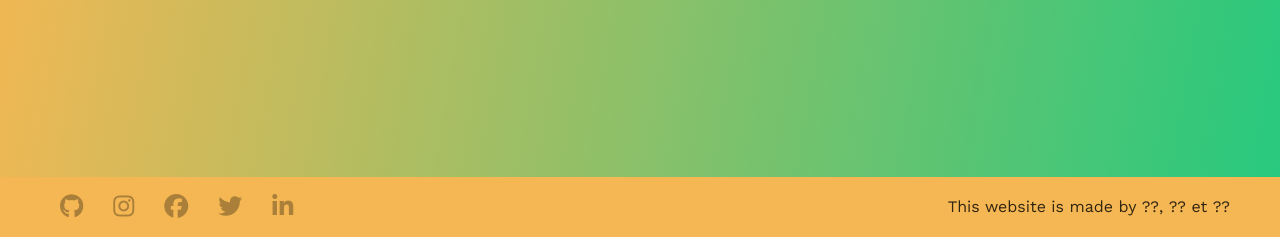
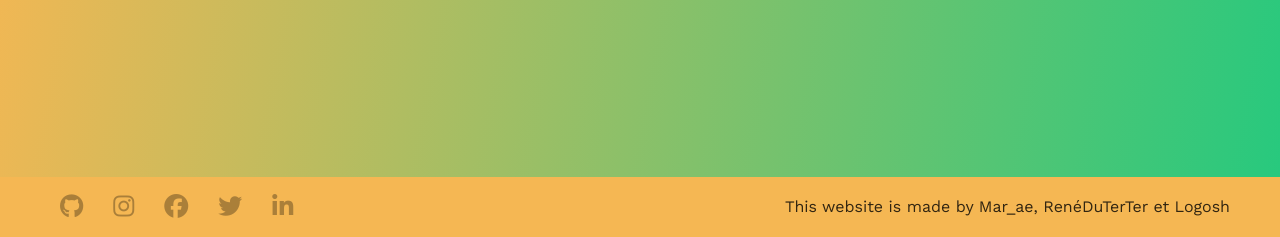
Before and after one commit to Alexandre-Girou/BORED_GAMES, a Rails app: page /profile in a window 1280 px wide. Shown: the part 563-800 px from the top of the page. Run offline with Rails 7, Linux system fonts and the light colour scheme; a user stored in the database is signed in; data comes from the database, SQL or seed files in the repository; data that the repository does not hold is empty; style sheets or scripts are compiled from the project's sources; some libraries are stand-ins or nearby versions.

Commit message:
Final Footer

```diff
--- a/app/assets/stylesheets/pages/_index.scss
+++ b/app/assets/stylesheets/pages/_index.scss
@@ -3,3 +3,4 @@
 @import "players/index";
 @import "players/show";
 @import "players/new";
+@import "profile";
--- a/app/assets/stylesheets/pages/_profile.scss
+++ b/app/assets/stylesheets/pages/_profile.scss
@@ -0,0 +1,3 @@
+.profile-container {
+  padding-bottom: 90px;
+}
--- a/app/views/pages/profile.html.erb
+++ b/app/views/pages/profile.html.erb
@@ -1,4 +1,5 @@
 
+<div class="profile-container">
   <h1><%= current_user.name %></h1>
 
   <p><strong>Age : </strong><%= current_user.age %></p>
@@ -46,3 +47,4 @@
   <% end %>
 
   <%= link_to "Log Out", destroy_user_session_path, method: :delete %>
+</div>
--- a/app/views/shared/_footer.html.erb
+++ b/app/views/shared/_footer.html.erb
@@ -7,6 +7,6 @@
     <a href="#"><i class="fab fa-linkedin"></i></a>
   </div>
   <div class="footer-copyright">
-    This website is made by ??, ?? et ??
+    This website is made by Mar_ae, RenéDuTerTer et Logosh
   </div>
 </div>
```
Lines whose indentation alone changed are shown as unchanged.
